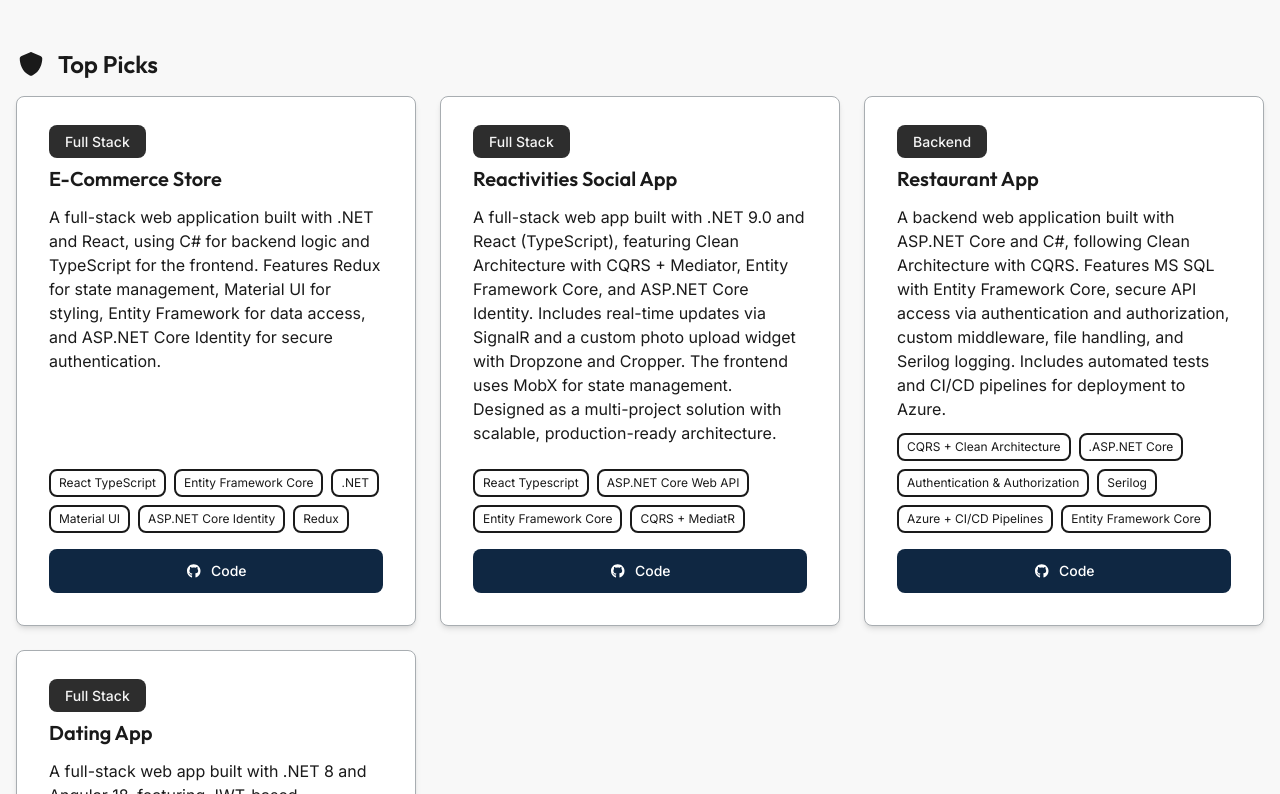
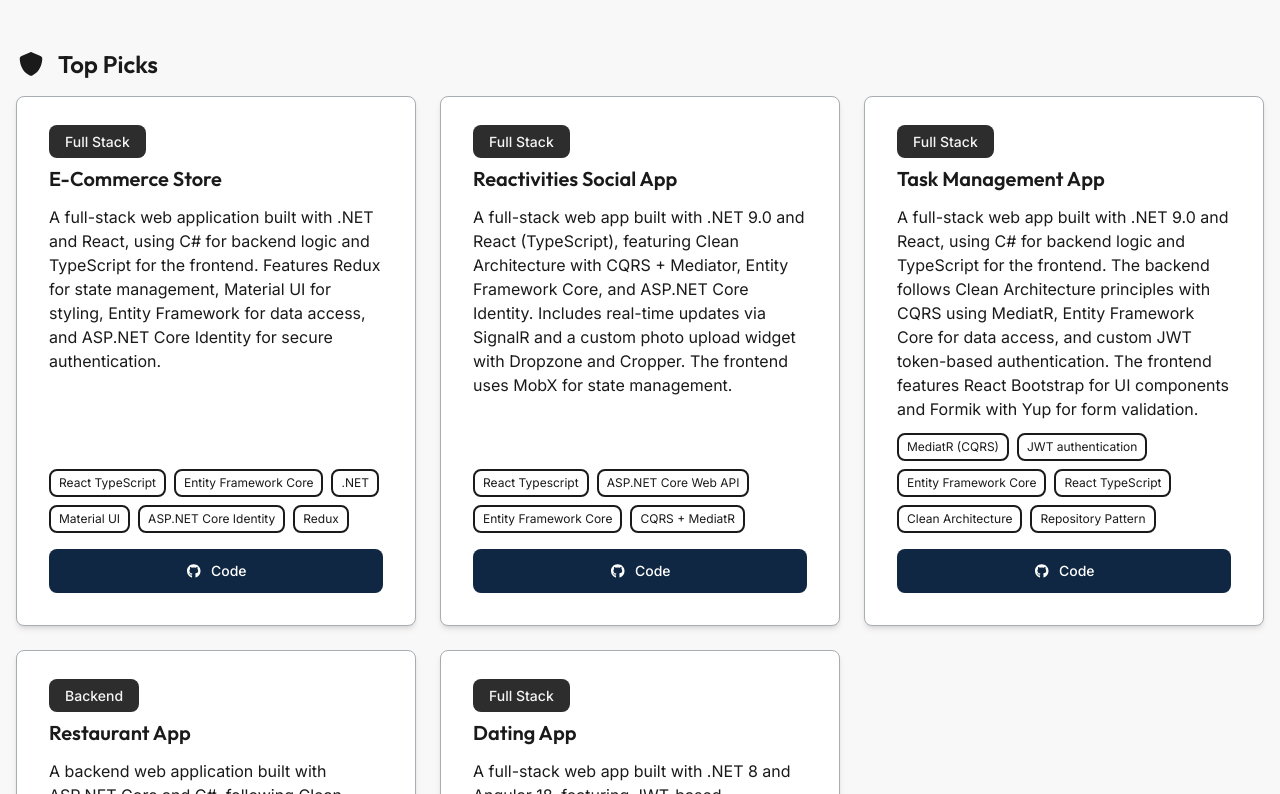
Before and after one commit to argirowski/ArgirovskiPortfolio, a React (Create React App) app: page / in a window 1280 px wide. Shown: the part 1026-1820 px from the top of the page. Built offline with nearby package versions, Linux system fonts and the light colour scheme.

Commit message:
Adding another project

```diff
--- a/src/common/utils.ts
+++ b/src/common/utils.ts
@@ -29,7 +29,7 @@ export const projects = [
     id: 2,
     title: "Reactivities Social App",
     description:
-      "A full-stack web app built with .NET 9.0 and React (TypeScript), featuring Clean Architecture with CQRS + Mediator, Entity Framework Core, and ASP.NET Core Identity. Includes real-time updates via SignalR and a custom photo upload widget with Dropzone and Cropper. The frontend uses MobX for state management. Designed as a multi-project solution with scalable, production-ready architecture.",
+      "A full-stack web app built with .NET 9.0 and React (TypeScript), featuring Clean Architecture with CQRS + Mediator, Entity Framework Core, and ASP.NET Core Identity. Includes real-time updates via SignalR and a custom photo upload widget with Dropzone and Cropper. The frontend uses MobX for state management.",
     technologies: [
       "React Typescript",
       "ASP.NET Core Web API",
@@ -42,6 +42,23 @@ export const projects = [
   },
   {
     id: 3,
+    title: "Task Management App",
+    description:
+      "A full-stack web app built with .NET 9.0 and React, using C# for backend logic and TypeScript for the frontend. The backend follows Clean Architecture principles with CQRS using MediatR, Entity Framework Core for data access, and custom JWT token-based authentication. The frontend features React Bootstrap for UI components and Formik with Yup for form validation.",
+    technologies: [
+      "MediatR (CQRS)",
+      "JWT authentication",
+      "Entity Framework Core",
+      "React TypeScript",
+      "Clean Architecture",
+      "Repository Pattern",
+    ],
+    category: "Full Stack",
+    githubUrl: "https://github.com/argirowski/TaskManagementApp",
+    featured: true,
+  },
+  {
+    id: 4,
     title: "Restaurant App",
     description:
       "A backend web application built with ASP.NET Core and C#, following Clean Architecture with CQRS. Features MS SQL with Entity Framework Core, secure API access via authentication and authorization, custom middleware, file handling, and Serilog logging. Includes automated tests and CI/CD pipelines for deployment to Azure.",
@@ -58,10 +75,10 @@ export const projects = [
     featured: true,
   },
   {
-    id: 4,
+    id: 5,
     title: "Dating App",
     description:
-      "A full-stack web app built with .NET 8 and Angular 18, featuring JWT-based authentication, Entity Framework Core for data persistence, and real-time communication via SignalR. Includes drag-and-drop photo uploads to the cloud, private messaging, dynamic filtering/sorting/paging, and Angular notifications. Designed with best practices for scalable architecture and clean error handling.",
+      "A full-stack web app built with .NET 8 and Angular 18, featuring JWT-based authentication, Entity Framework Core for data persistence, and real-time communication via SignalR. Includes drag-and-drop photo uploads to the cloud, private messaging, dynamic filtering/sorting/paging, and Angular notifications.",
     technologies: [
       ".NET 8",
       "Angular 18",
--- a/src/components/HomePage/HomePage.tsx
+++ b/src/components/HomePage/HomePage.tsx
@@ -9,7 +9,7 @@ import { handleDownloadCV } from "../../common/utils";
 const HomePage: React.FC<HomePageProps> = ({ onNavClick }) => {
   return (
     <>
-      <section className="min-h-screen flex items-center justify-center bg-contact-bg px-4 max-md:pb-12">
+  <section className="md:min-h-screen flex items-center justify-center bg-contact-bg px-4 max-md:pb-12">
         <div className="text-left w-full max-w-6xl">
           {/* Home Content */}
           <div className="grid grid-cols-12 gap-6 mx-auto">
--- a/src/components/PortfolioPage/PortfolioPage.tsx
+++ b/src/components/PortfolioPage/PortfolioPage.tsx
@@ -7,7 +7,7 @@ import { faGithub } from "@fortawesome/free-brands-svg-icons";
 const PortfolioPage: React.FC = () => {
   return (
     <>
-      <section className="min-h-screen flex items-center justify-center bg-contact-bg px-4 pb-24 max-md:pb-12">
+  <section className="md:min-h-screen flex items-center justify-center bg-contact-bg px-4 pb-24 max-md:pb-12">
         <div className="text-left w-full max-w-7xl">
           <h1 className="text-7xl font-bold leading-tight text-contact-heading text-center max-[900px]:text-5xl">
             Selected Projects
--- a/src/components/ResumePage/ResumePage.tsx
+++ b/src/components/ResumePage/ResumePage.tsx
@@ -18,7 +18,7 @@ import {
 const ResumePage: React.FC = () => {
   return (
     <>
-      <section className="min-h-screen flex items-center justify-center bg-contact-bg px-4">
+  <section className="md:min-h-screen flex items-center justify-center bg-contact-bg px-4">
         <div className="text-left w-full max-w-6xl">
           <h1 className="text-7xl font-bold leading-tight text-contact-heading text-center max-[900px]:text-5xl">
             Professional Profile
```
